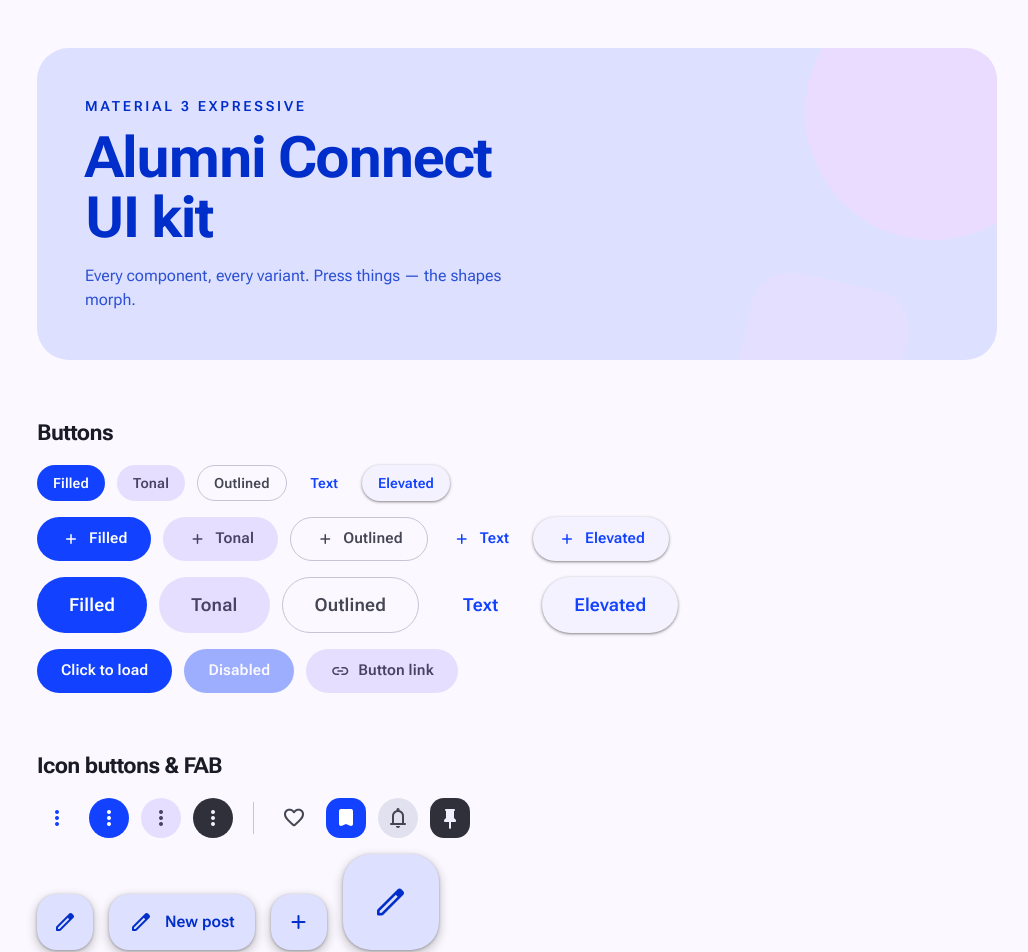
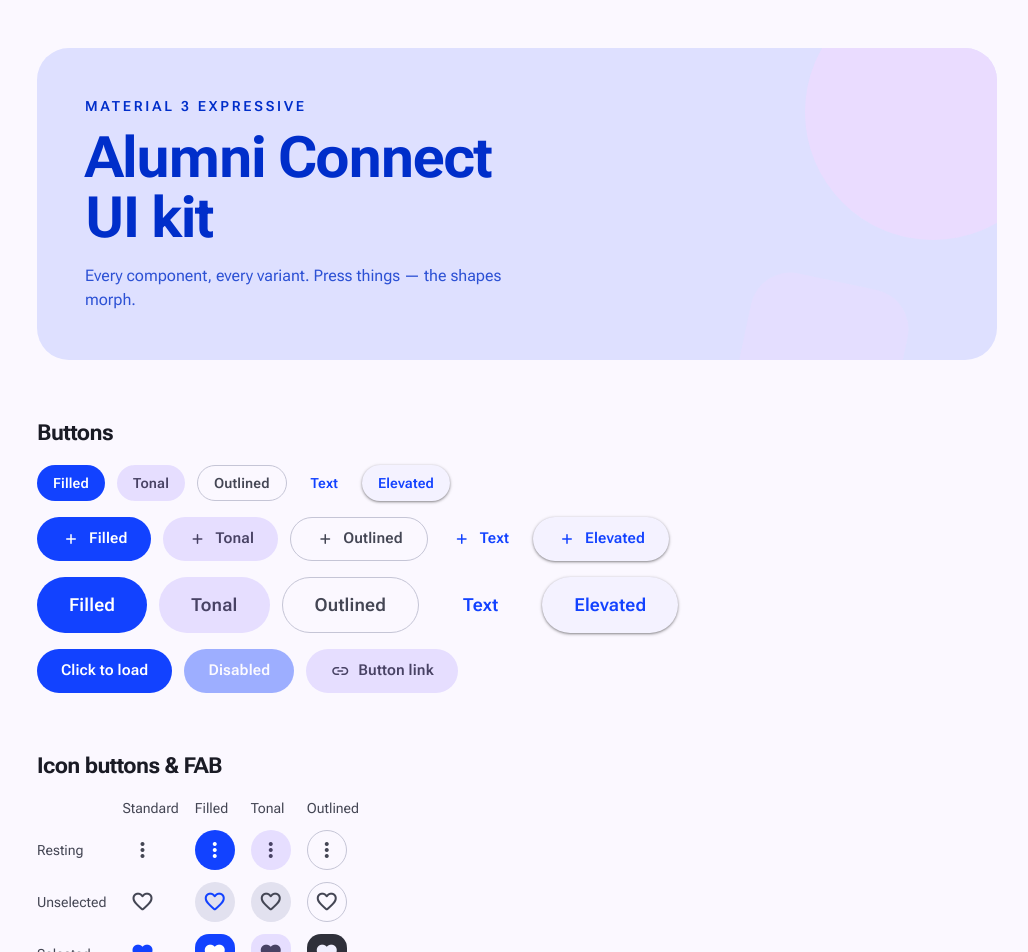
Before and after one commit to shahriyardx/alumni-connect, a Next.js app: page /kit in a window 1280 px wide. Shown: the top 952 px of the page, without its empty margins (123-1151 px from the left). Built offline with nearby package versions, Linux system fonts and the light colour scheme.

Commit message:
fix(ui): icon button resting state, fab prop forwarding, focus rings

```diff
--- a/src/app/kit/kit.tsx
+++ b/src/app/kit/kit.tsx
@@ -1,5 +1,5 @@
 "use client";
-import { useState } from "react";
+import { Fragment, useState } from "react";
 import { Avatar } from "@/components/ui/avatar";
 import { RoleBadge, VerifiedMark } from "@/components/ui/badge";
 import { Button, ButtonLink } from "@/components/ui/button";
@@ -41,7 +41,6 @@ function Section({
 
 export function Kit() {
   const toast = useToast();
-  const [liked, setLiked] = useState(false);
   const [saved, setSaved] = useState(true);
   const [chip, setChip] = useState("all");
   const [sort, setSort] = useState<(typeof sorts)[number]["value"]>("new");
@@ -101,43 +100,45 @@ export function Kit() {
       </Section>
 
       <Section title="Icon buttons & FAB">
-        <div className="flex flex-wrap items-center gap-3">
+        <div className="grid w-fit grid-cols-[auto_repeat(4,auto)] items-center gap-x-4 gap-y-3 text-sm text-on-surface-variant">
+          <span />
+          <span>Standard</span>
+          <span>Filled</span>
+          <span>Tonal</span>
+          <span>Outlined</span>
+          {(
+            [
+              ["Resting", undefined],
+              ["Unselected", false],
+              ["Selected", true],
+            ] as const
+          ).map(([row, sel]) => (
+            <Fragment key={row}>
+              <span>{row}</span>
+              {(["standard", "filled", "tonal", "outlined"] as const).map(
+                (v) => (
+                  <IconButton
+                    key={v}
+                    icon={sel === undefined ? "more_vert" : "favorite"}
+                    label={`${v} ${row.toLowerCase()}`}
+                    variant={v}
+                    selected={sel}
+                  />
+                ),
+              )}
+            </Fragment>
+          ))}
+          <span>Toggle me</span>
           {(["standard", "filled", "tonal", "outlined"] as const).map((v) => (
             <IconButton
               key={v}
-              icon="more_vert"
-              label={`${v} icon button`}
+              icon="bookmark"
+              label={saved ? "Unsave" : "Save"}
               variant={v}
+              selected={saved}
+              onClick={() => setSaved(!saved)}
             />
           ))}
-          <span className="mx-2 h-8 w-px bg-outline-variant" />
-          <IconButton
-            icon="favorite"
-            label={liked ? "Unlike" : "Like"}
-            selected={liked}
-            onClick={() => setLiked(!liked)}
-          />
-          <IconButton
-            icon="bookmark"
-            label={saved ? "Unsave" : "Save"}
-            variant="filled"
-            selected={saved}
-            onClick={() => setSaved(!saved)}
-          />
-          <IconButton
-            icon="notifications"
-            label="Toggle notifications"
-            variant="tonal"
-            selected={liked}
-            onClick={() => setLiked(!liked)}
-          />
-          <IconButton
-            icon="push_pin"
-            label="Pin"
-            variant="outlined"
-            selected={saved}
-            onClick={() => setSaved(!saved)}
-          />
         </div>
         <div className="flex flex-wrap items-end gap-4">
           <Fab icon="edit" aria-label="Compose" />
--- a/src/components/ui/fab.tsx
+++ b/src/components/ui/fab.tsx
@@ -10,8 +10,11 @@ export function Fab({
   href,
   size = "md",
   className,
+  disabled,
   ...props
-}: React.ButtonHTMLAttributes<HTMLButtonElement> & {
+}: React.HTMLAttributes<HTMLElement> & {
+  /** Button branch only (ignored when `href` is set). */
+  disabled?: boolean;
   icon: string;
   /** Set → extended FAB with visible label; otherwise used as aria-label. */
   label?: string;
@@ -26,9 +29,10 @@ export function Fab({
       ? "h-24 min-w-24 rounded-[28px]"
       : "h-14 min-w-14 rounded-[20px]",
     label && (size === "lg" ? "px-7 text-xl" : "px-5"),
-    "font-semibold",
+    "font-semibold disabled:pointer-events-none disabled:opacity-40",
     className,
   );
+  const ariaLabel = label ? undefined : (props["aria-label"] ?? icon);
   const content = (
     <>
       <Icon name={icon} size={size === "lg" ? 36 : 24} />
@@ -37,11 +41,7 @@ export function Fab({
   );
   if (href)
     return (
-      <Link
-        href={href}
-        className={classes}
-        aria-label={label ? undefined : icon}
-      >
+      <Link {...props} href={href} aria-label={ariaLabel} className={classes}>
         {content}
       </Link>
     );
@@ -49,7 +49,8 @@ export function Fab({
     <button
       type="button"
       {...props}
-      aria-label={label ? undefined : (props["aria-label"] ?? icon)}
+      disabled={disabled}
+      aria-label={ariaLabel}
       className={classes}
     >
       {content}
--- a/src/components/ui/icon-button.tsx
+++ b/src/components/ui/icon-button.tsx
@@ -75,7 +75,10 @@ export function IconButton({
           "transition-[border-radius,scale,background-color] duration-200 ease-[var(--ease-spring)] active:scale-90 active:rounded-[12px]",
           "disabled:pointer-events-none disabled:opacity-40",
           selected ? "rounded-[14px]" : "rounded-full",
-          selected === false ? off : on,
+          // Resting (non-toggle) look: filled/tonal use their container, standard/outlined don't.
+          (selected ?? (variant === "filled" || variant === "tonal"))
+            ? on
+            : off,
           className,
         )}
       >
--- a/src/components/ui/text-field.tsx
+++ b/src/components/ui/text-field.tsx
@@ -39,7 +39,7 @@ export function TextField({
       disabled={props.disabled}
       className={cn("flex flex-col gap-1", className)}
     >
-      <div className="relative">
+      <div className="relative rounded-t-[12px] has-[:focus-visible]:outline-2 has-[:focus-visible]:outline-offset-2 has-[:focus-visible]:outline-primary">
         {multiline ? (
           <Field.Control
             {...props}
--- a/src/components/ui/toast.tsx
+++ b/src/components/ui/toast.tsx
@@ -40,7 +40,7 @@ export function Toaster() {
             <Toast.Title className="flex-1 text-sm font-medium" />
             <Toast.Close
               aria-label="Dismiss"
-              className="inline-flex size-9 cursor-pointer items-center justify-center rounded-full hover:bg-inverse-on-surface/10 focus-visible:outline-2 focus-visible:outline-inverse-primary"
+              className="inline-flex size-9 cursor-pointer items-center justify-center rounded-full hover:bg-inverse-on-surface/10 focus-visible:outline-2 focus-visible:outline-offset-2 focus-visible:outline-inverse-primary"
             >
               <Icon name="close" size={20} />
             </Toast.Close>
```
